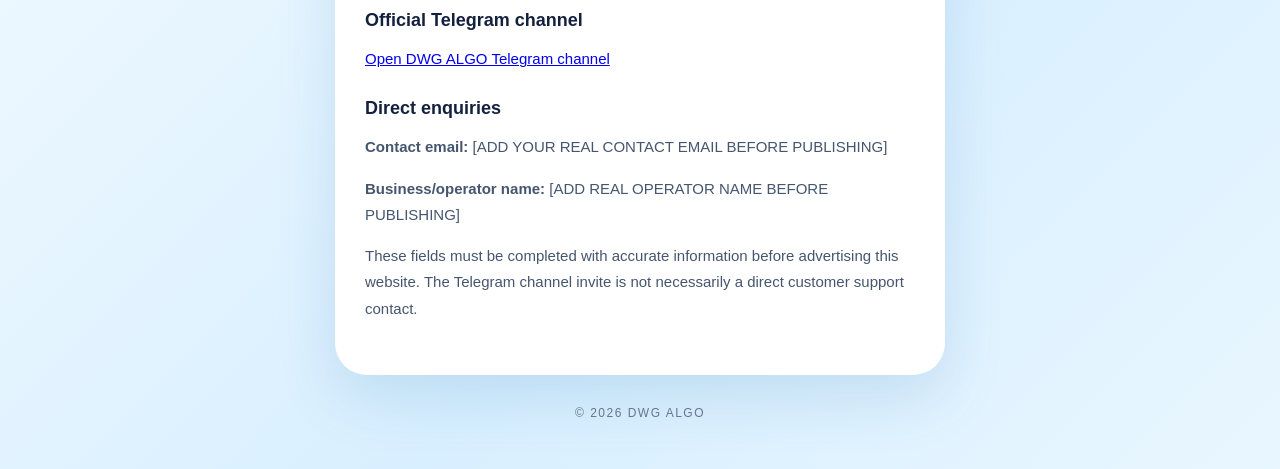
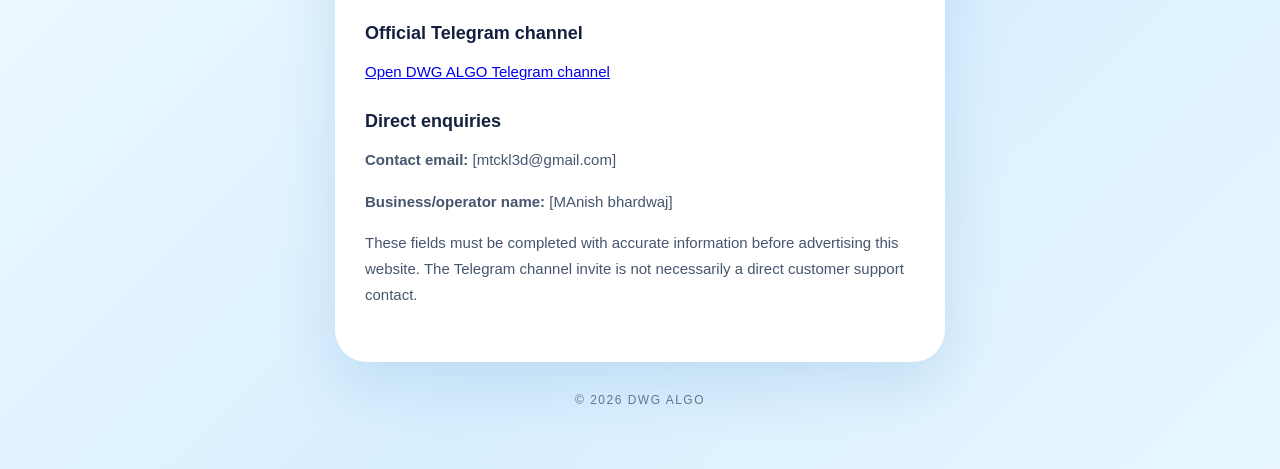
Before and after one commit to ajayfx27/dwg-aryan, a plain HTML site: page contact.html in a window 1280 px wide. Shown: the part 261-730 px from the top of the page. Drawn offline with Linux system fonts and the light colour scheme.

Commit message:
Update contact.html

```diff
--- a/contact.html
+++ b/contact.html
@@ -1 +1 @@
-<!doctype html><html lang="en"><head><meta charset="utf-8"><meta name="viewport" content="width=device-width,initial-scale=1"><title>Contact | DWG ALGO</title><link rel="stylesheet" href="style.css"></head><body><main class="wrap"><article class="card page"><a class="back" href="index.html">← Back to home</a><h1>Contact DWG ALGO</h1><p>DWG ALGO educational community</p><h2>Official Telegram channel</h2><p><a href="https://t.me/+jS40Zq1jppdjOWNl" target="_blank" rel="noopener noreferrer">Open DWG ALGO Telegram channel</a></p><h2>Direct enquiries</h2><p><strong>Contact email:</strong> [ADD YOUR REAL CONTACT EMAIL BEFORE PUBLISHING]</p><p><strong>Business/operator name:</strong> [ADD REAL OPERATOR NAME BEFORE PUBLISHING]</p><p>These fields must be completed with accurate information before advertising this website. The Telegram channel invite is not necessarily a direct customer support contact.</p></article><footer>© 2026 DWG ALGO</footer></main></body></html>
+<!doctype html><html lang="en"><head><meta charset="utf-8"><meta name="viewport" content="width=device-width,initial-scale=1"><title>Contact | DWG ALGO</title><link rel="stylesheet" href="style.css"></head><body><main class="wrap"><article class="card page"><a class="back" href="index.html">← Back to home</a><h1>Contact DWG ALGO</h1><p>DWG ALGO educational community</p><h2>Official Telegram channel</h2><p><a href="https://t.me/+jS40Zq1jppdjOWNl" target="_blank" rel="noopener noreferrer">Open DWG ALGO Telegram channel</a></p><h2>Direct enquiries</h2><p><strong>Contact email:</strong> [mtckl3d@gmail.com]</p><p><strong>Business/operator name:</strong> [MAnish bhardwaj]</p><p>These fields must be completed with accurate information before advertising this website. The Telegram channel invite is not necessarily a direct customer support contact.</p></article><footer>© 2026 DWG ALGO</footer></main></body></html>
```
